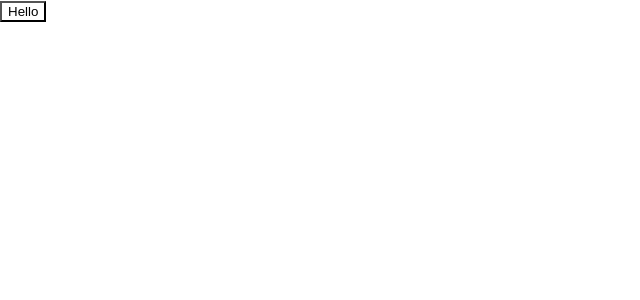
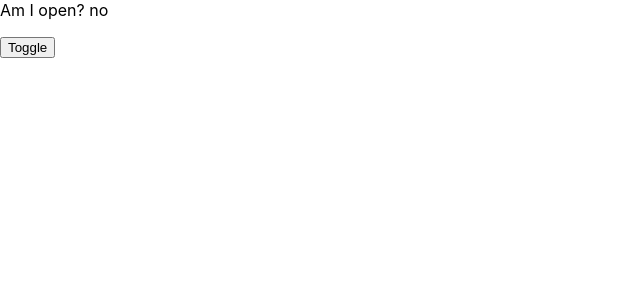
Before and after one commit to cdpadilla42/context-practice, a React (Create React App) app: page / in a window 1280 px wide. Shown: the top 300 px of the page, without its empty margins (0-640 px from the left). Built offline with nearby package versions, Linux system fonts and the light colour scheme.

Commit message:
Use hooks version

```diff
--- a/src/App.js
+++ b/src/App.js
@@ -1,9 +1,10 @@
 import React, { Component } from 'react';
+import Page from './Cart/Page';
 import Index from './Colors/Index';
 
 class App extends Component {
   render() {
-    return <Index />;
+    return <Page />;
   }
 }
 
--- /dev/null
+++ b/src/Cart/Cart.js
@@ -0,0 +1,16 @@
+import React from 'react';
+import { useCart } from './CartStateProvider';
+
+const Cart = () => {
+  const cart = useCart();
+  return (
+    <div>
+      {`Am I open? ${cart.cartIsOpen ? 'yes!' : 'no'}`}
+      <p>
+        <button onClick={cart.toggleCart}>Toggle</button>
+      </p>
+    </div>
+  );
+};
+
+export default Cart;
--- /dev/null
+++ b/src/Cart/CartStateProvider.js
@@ -0,0 +1,26 @@
+import React, { createContext, useContext, useState } from 'react';
+const CartContext = createContext();
+
+export default function CartStateProvider({ children }) {
+  const [cartIsOpen, setCartIsOpen] = useState(false);
+
+  function toggleCart() {
+    setCartIsOpen(!cartIsOpen);
+  }
+
+  return (
+    <CartContext.Provider
+      value={{
+        cartIsOpen,
+        toggleCart,
+      }}
+    >
+      {children}
+    </CartContext.Provider>
+  );
+}
+
+export function useCart() {
+  const all = useContext(CartContext);
+  return all;
+}
--- /dev/null
+++ b/src/Cart/Page.js
@@ -0,0 +1,13 @@
+import React from 'react';
+import Cart from './Cart';
+import CartStateProvider from './CartStateProvider';
+
+const Page = () => {
+  return (
+    <CartStateProvider>
+      <Cart />
+    </CartStateProvider>
+  );
+};
+
+export default Page;
--- a/src/Colors/Button.js
+++ b/src/Colors/Button.js
@@ -5,7 +5,11 @@ class Button extends Component {
   static contextType = ColorsContext;
 
   render() {
-    return <button style={this.context}>Hello</button>;
+    return (
+      <button onClick={this.props.onClick} style={this.context}>
+        Hello
+      </button>
+    );
   }
 }
 
--- a/src/Colors/ColorsContext.js
+++ b/src/Colors/ColorsContext.js
@@ -1,4 +1,6 @@
 import React from 'react';
+
+export const ColorsContext = React.createContext();
 
 export const colors = {
   light: {
@@ -10,5 +12,3 @@ export const colors = {
     color: 'white',
   },
 };
-
-export const ColorsContext = React.createContext(colors.light);
--- a/src/Colors/ColorsProvider.js
+++ b/src/Colors/ColorsProvider.js
@@ -1,10 +1,19 @@
-import React from 'react';
-import { ColorsContext, colors } from './ColorsContext';
+import React, { useState } from 'react';
+import Button from './Button';
+import { colors, ColorsContext } from './ColorsContext';
 
 const ColorsProvider = ({ children }) => {
+  const [theme, setTheme] = useState(colors.light);
+
+  function toggleTheme() {
+    setTheme((prevState) =>
+      prevState === colors.light ? colors.dark : colors.light
+    );
+  }
+
   return (
-    <ColorsContext.Provider value={colors.light}>
-      {children}
+    <ColorsContext.Provider value={theme}>
+      <Button onClick={toggleTheme} />
     </ColorsContext.Provider>
   );
 };
```
